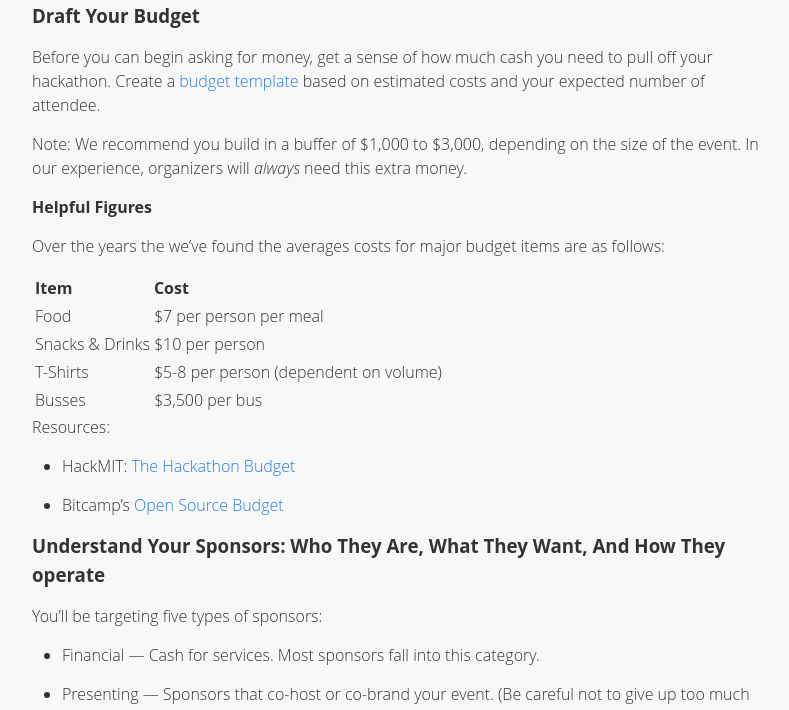
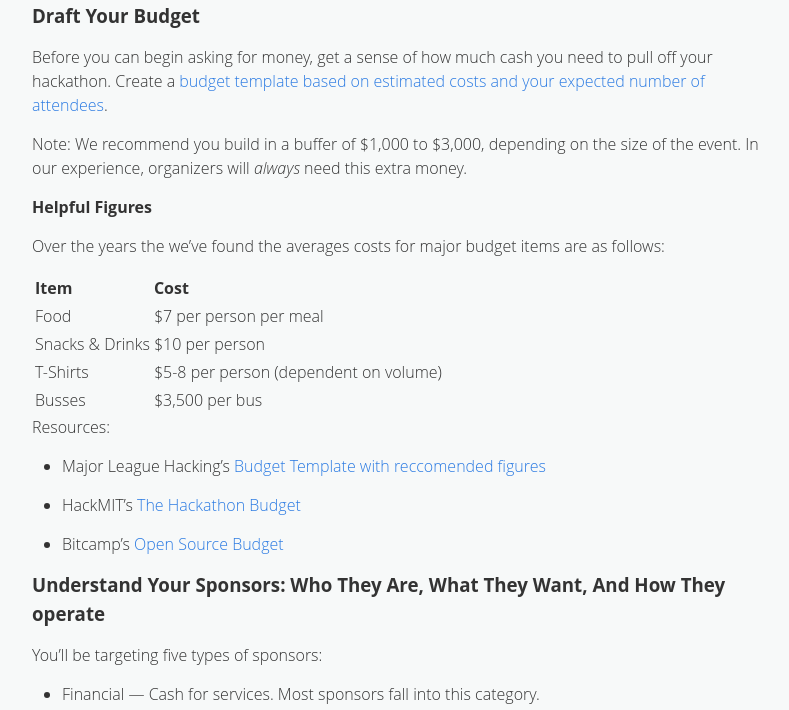
Before and after one commit to MLH/mlh-hackathon-organizer-guide, a Jekyll site: the page built from index.md, in a window 1280 px wide and 900 px high, scrolled down 7393 px, cut to the strip 190-900 px from the top of the window. Shown: the whole strip, without its empty margins (238-1027 px from the left). Built offline with Jekyll 4.4.1, drawn with Linux system fonts in a browser that asks for light colours.

Commit message:
updated budget resources

```diff
--- a/index.md
+++ b/index.md
@@ -254,7 +254,7 @@ When you’re finished reading this section of the guide, we strongly recommend
 
 ### Draft Your Budget
 
-Before you can begin asking for money, get a sense of how much cash you need to pull off your hackathon. Create a [budget template](https://docs.google.com/spreadsheets/d/1ADKWatCbC3AhBKlyWOtVSqMcD6O6Y3FcwMTZwynPwDA/edit?usp=sharing) based on estimated costs and your expected number of attendee.
+Before you can begin asking for money, get a sense of how much cash you need to pull off your hackathon. Create a [budget template based on estimated costs and your expected number of attendees](https://docs.google.com/spreadsheets/d/1ADKWatCbC3AhBKlyWOtVSqMcD6O6Y3FcwMTZwynPwDA/edit).
 
 Note: We recommend you build in a buffer of $1,000 to $3,000, depending on the size of the event. In our experience, organizers will *always* need this extra money.
 
@@ -271,7 +271,9 @@ Over the years the we've found the averages costs for major budget items are as
 
 Resources:
 
-* HackMIT: [The Hackathon Budget](https://medium.com/hackers-and-hacking/the-hackathon-budget-d636b5b2ed6c)
+* Major League Hacking's [Budget Template with reccomended figures](https://docs.google.com/spreadsheets/d/1ADKWatCbC3AhBKlyWOtVSqMcD6O6Y3FcwMTZwynPwDA/edit)
+
+* HackMIT's [The Hackathon Budget](https://medium.com/hackers-and-hacking/the-hackathon-budget-d636b5b2ed6c)
 
 * Bitcamp’s [Open Source Budget](https://medium.com/bitcampfire-stories/bitcamps-open-source-budget-14a86974b5b2)
 
```
